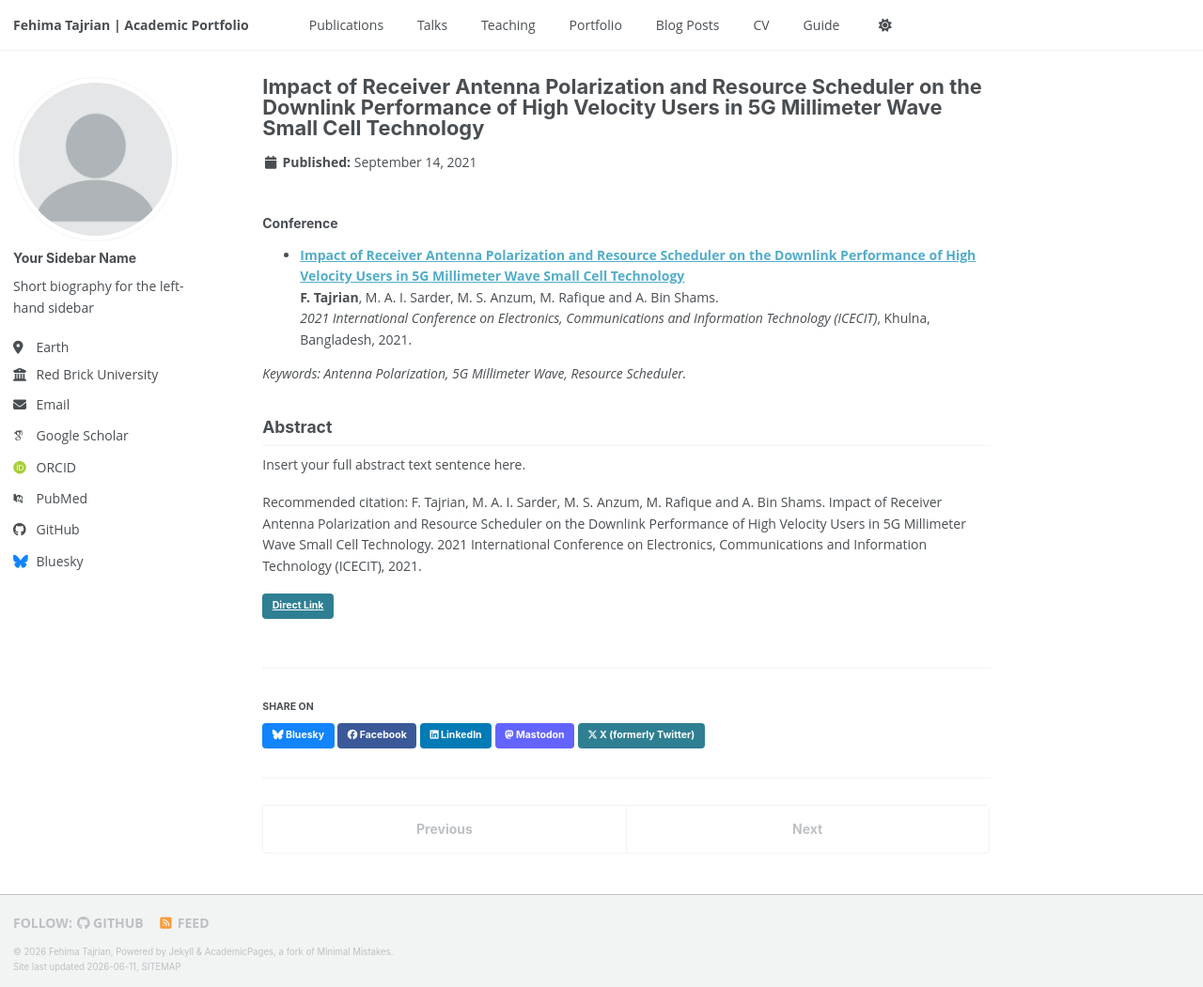
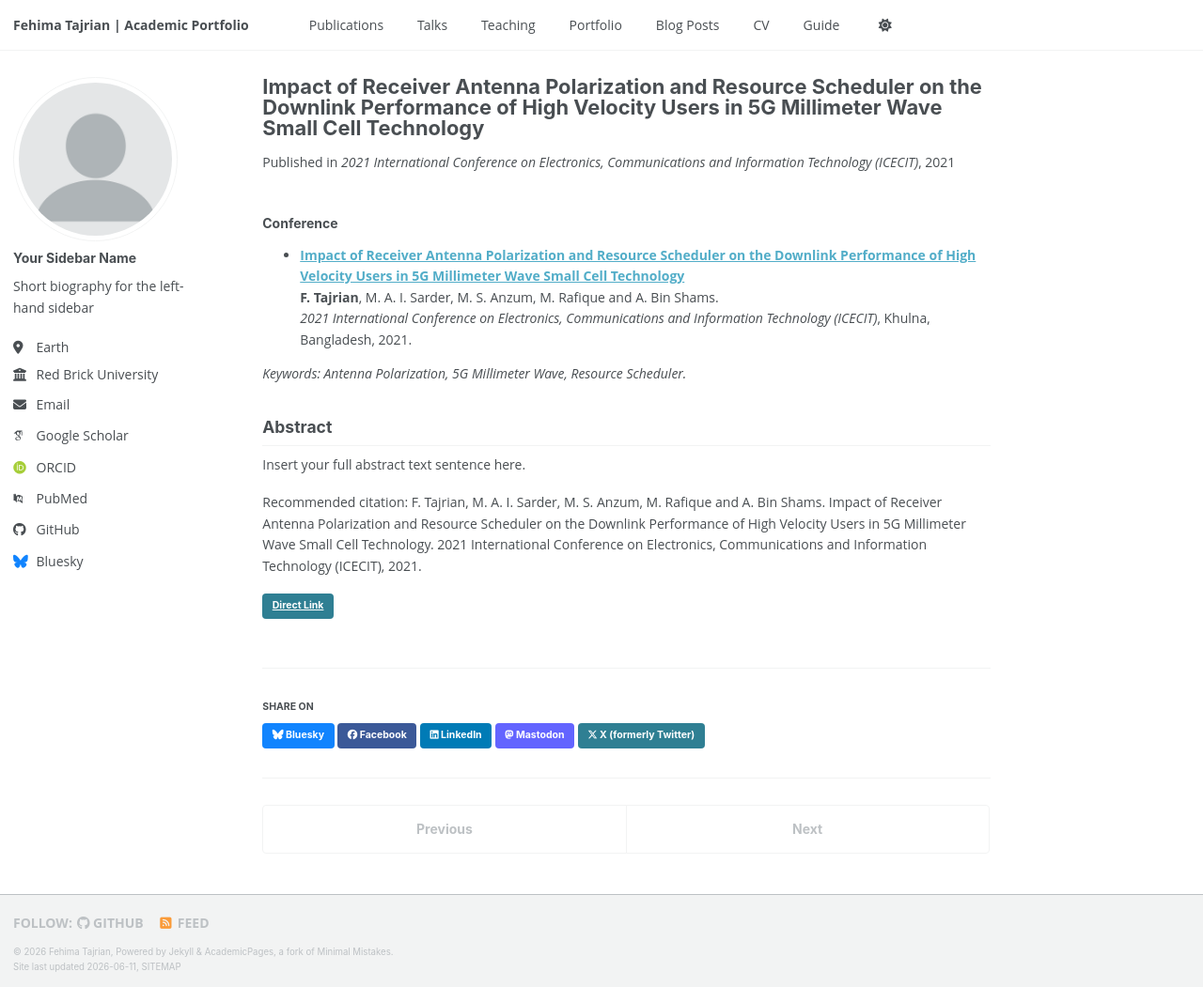
Before and after one commit to fehimatajrian/fehimatajrian.github.io, a Jekyll site: the page built from _publications/2021-09-14-5g-mmwave-antenna-polarization.md, in a window 1280 px wide and 1051 px high. Shown: the whole window at 94% size. Built offline with Jekyll 4.4.1, drawn with Linux system fonts in a browser that asks for light colours; some web fonts are replaced; a script bundle is joined from its source files by our own code; library files that are not in the unit come from our copies.

Commit message:
Update 2021-09-14-5g-mmwave-antenna-polarization.md

```diff
--- a/_publications/2021-09-14-5g-mmwave-antenna-polarization.md
+++ b/_publications/2021-09-14-5g-mmwave-antenna-polarization.md
@@ -1,13 +1,15 @@
 ---
 title: "Impact of Receiver Antenna Polarization and Resource Scheduler on the Downlink Performance of High Velocity Users in 5G Millimeter Wave Small Cell Technology"
 collection: publications
-category: conferences
 permalink: /publication/2021-5g-mmwave-antenna-polarization
 date: 2021-09-14
+venue: "2021 International Conference on Electronics, Communications and Information Technology (ICECIT)"
 link: "https://doi.org/10.1109/ICECIT54077.2021.9641400"
 citation: "F. Tajrian, M. A. I. Sarder, M. S. Anzum, M. Rafique and A. Bin Shams. Impact of Receiver Antenna Polarization and Resource Scheduler on the Downlink Performance of High Velocity Users in 5G Millimeter Wave Small Cell Technology. 2021 International Conference on Electronics, Communications and Information Technology (ICECIT), 2021."
 
 ---
+
+<div style="font-family: 'Open Sans', sans-serif; font-size: 14px; line-height: 1.6;" markdown="1">
 
 ### Conference
 
@@ -19,3 +21,5 @@ _Keywords: Antenna Polarization, 5G Millimeter Wave, Resource Scheduler._
 
 ## Abstract
 Insert your full abstract text sentence here.
+
+</div>
```
